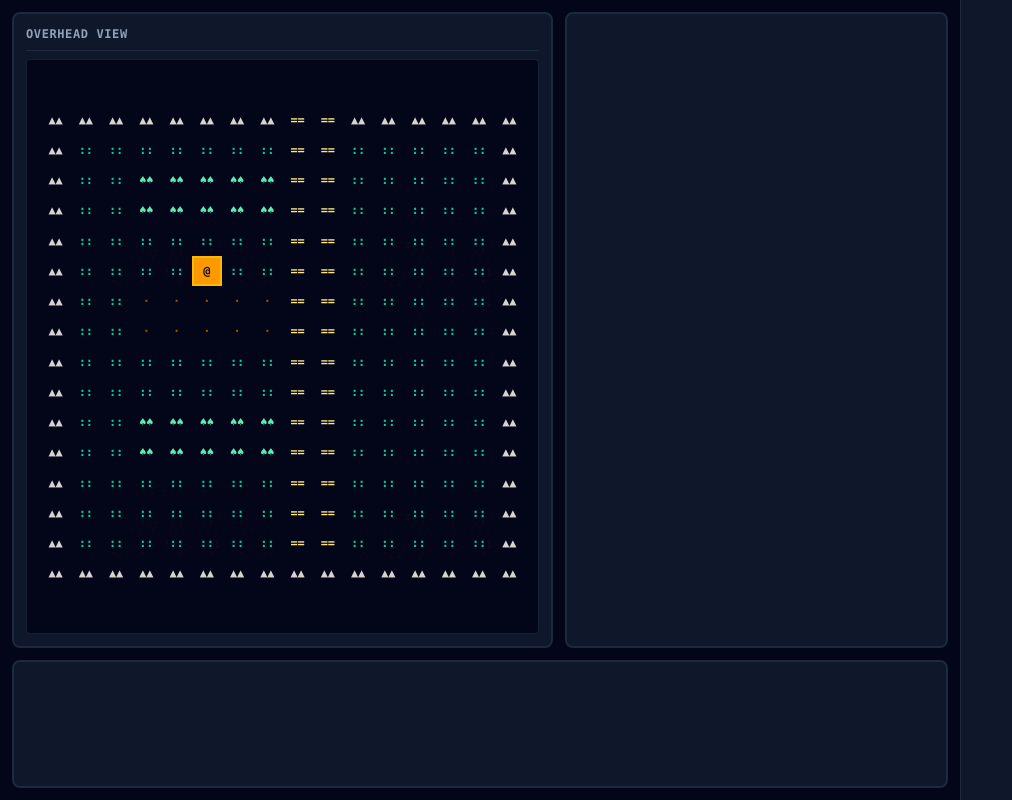
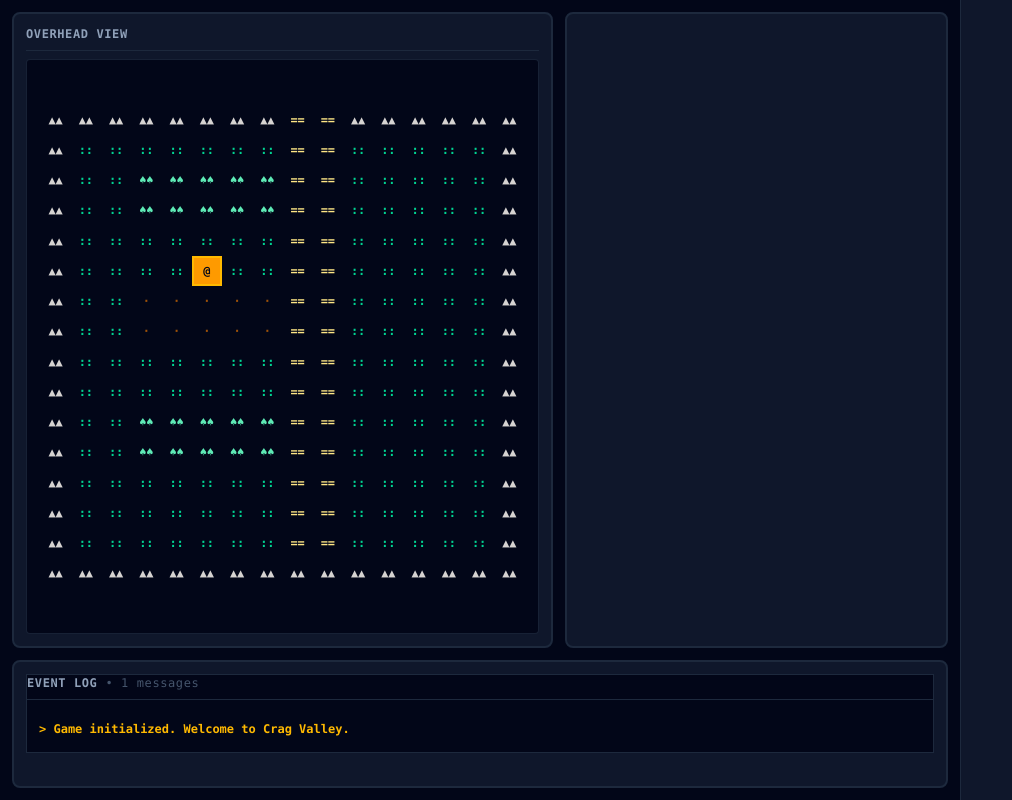
Before and after one commit to keithyw/ragged-crown, a React (Vite) app: page / in a window 1280 px wide. Shown: the whole page, without its empty margins (0-1012 px from the left). Built offline with nearby package versions, Linux system fonts and the light colour scheme.

Commit message:
added the visual event log to the main screen. also, fixed bug where the store was getting initialized twice

```diff
--- a/src/App.tsx
+++ b/src/App.tsx
@@ -1,4 +1,5 @@
 import { useEffect } from 'react'
+import { EventLog } from '@/components/log/EventLog'
 import { GameLayout } from '@/components/layout/GameLayout'
 import { OverheadMap } from '@/components/map/OverheadMap'
 import { getGameEngine } from '@/engine'
@@ -14,7 +15,7 @@ export default function App() {
 			header={<div>{/* <Header /> */}</div>}
 			mapViewport={<OverheadMap />}
 			encounterViewport={<div>{/* <EncounterViewport /> */}</div>}
-			eventLog={<div>{/* <EventLog /> */}</div>}
+			eventLog={<div>{<EventLog />}</div>}
 			partyRoster={<div>{/* <PartyRoster /> */}</div>}
 			footer={<div>{/* <HotkeyFooter /> */}</div>}
 		/>
--- /dev/null
+++ b/src/components/log/EventLog.tsx
@@ -0,0 +1,48 @@
+// src/components/log/EventLog.tsx
+import React, { useEffect, useRef } from 'react'
+import { PanelHeader } from '@/components/ui/PanelHeader'
+import { SHAPES, SURFACES } from '@/constants'
+import { useGameStore } from '@/store/useGameStore'
+import { cn } from '@/utils'
+
+export const EventLog: React.FC = () => {
+	const eventLog = useGameStore((state) => state.logs)
+	const logContainerRef = useRef<HTMLDivElement>(null)
+
+	// Keep the view pinned to the latest log message
+	useEffect(() => {
+		if (logContainerRef.current) {
+			logContainerRef.current.scrollTop = logContainerRef.current.scrollHeight
+		}
+		console.log('logs', eventLog)
+	}, [eventLog])
+
+	return (
+		<div className={cn(SHAPES.panel, SURFACES.panelDark)}>
+			<PanelHeader title='Event Log' subtitle={`${eventLog.length} messages`} />
+
+			<div
+				ref={logContainerRef}
+				className='flex-1 scrollbar-thin scrollbar-thumb-slate-800 space-y-1 overflow-y-auto p-3 font-mono text-xs'
+			>
+				{eventLog.length === 0 ? (
+					<div className='text-slate-600 italic'>No events recorded...</div>
+				) : (
+					eventLog.map((entry, index) => (
+						<div
+							key={index}
+							className={cn(
+								'leading-relaxed wrap-break-word',
+								entry.startsWith('>')
+									? 'font-semibold text-amber-400'
+									: 'text-slate-300',
+							)}
+						>
+							{entry}
+						</div>
+					))
+				)}
+			</div>
+		</div>
+	)
+}
--- a/src/engine/GameEngine.ts
+++ b/src/engine/GameEngine.ts
@@ -39,6 +39,7 @@ export class GameEngine extends BaseGameEngine {
 
 	/** Template Method Step 2: Hydrate initial store state */
 	protected async setupState(): Promise<void> {
+		if (this.isInitialized) return
 		useGameStore.setState({
 			playerPosition: { x: 5, y: 5 },
 		})
```
